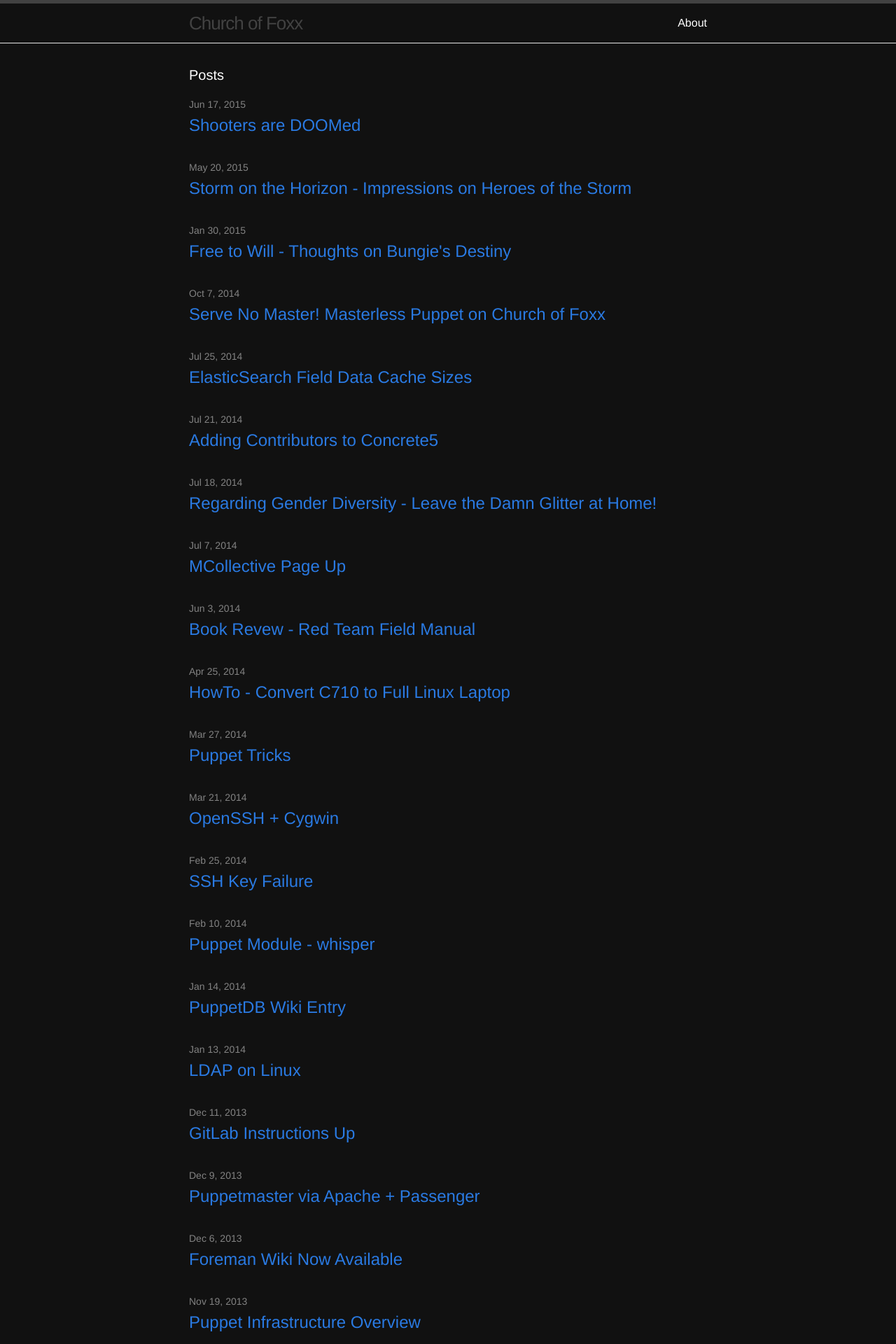
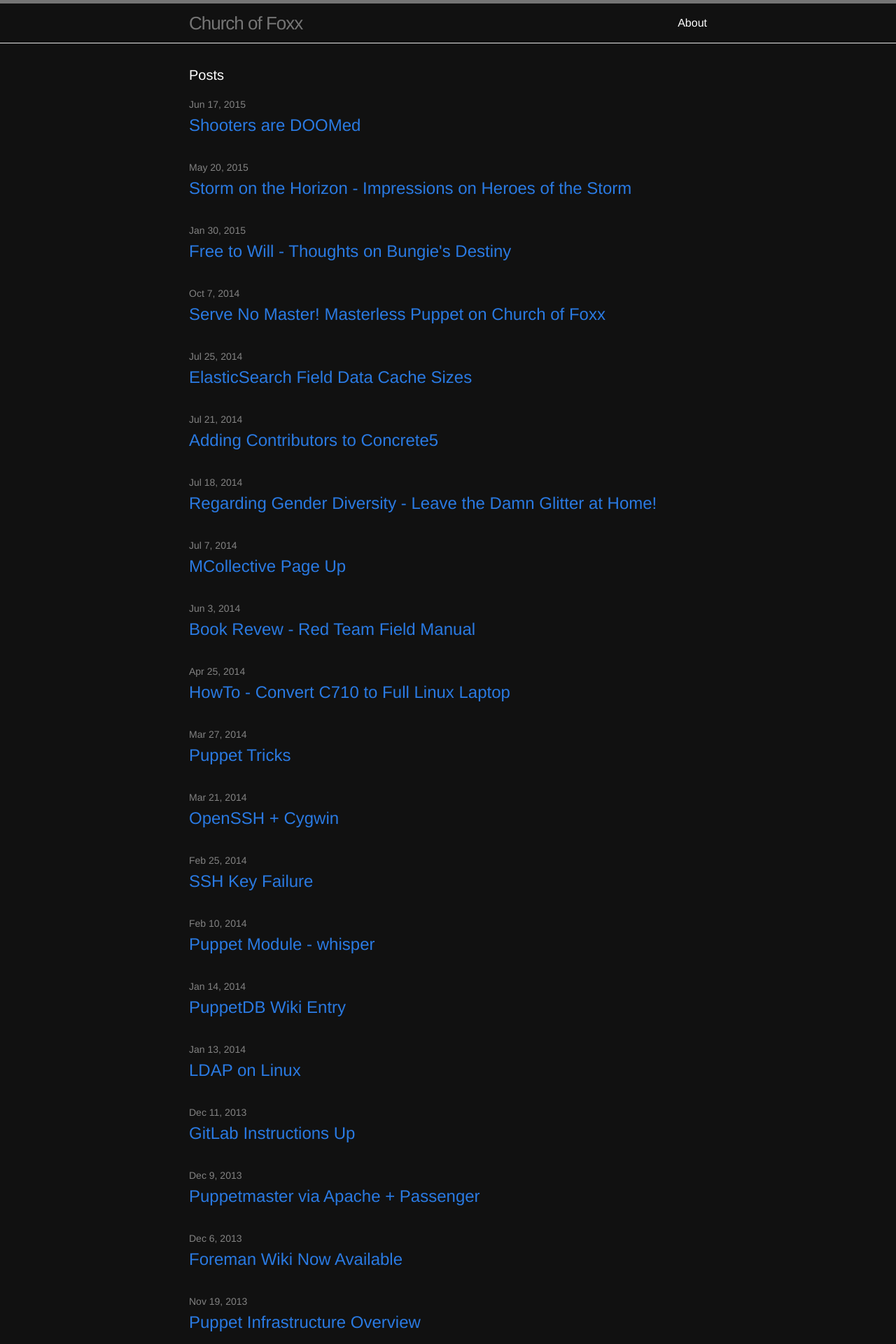
Before and after one commit to h0ck3ystyx/frozenfoxx.github.io, a Jekyll site: the page built from index.html, in a window 1280 px wide. Shown: the top 1920 px of the page at 70% size. Built offline with Jekyll 4.4.1, drawn with Linux system fonts in a browser that asks for light colours.

Commit message:
Altered dark color

```diff
--- a/css/main.scss
+++ b/css/main.scss
@@ -19,7 +19,7 @@ $brand-color:      #2a7ae2;
 
 $grey-color:       #828282;
 $grey-color-light: lighten($grey-color, 40%);
-$grey-color-dark:  darken($grey-color, 25%);
+$grey-color-dark:  darken($grey-color, 5%);
 
 // Width of the content area
 $content-width:    800px;
```
